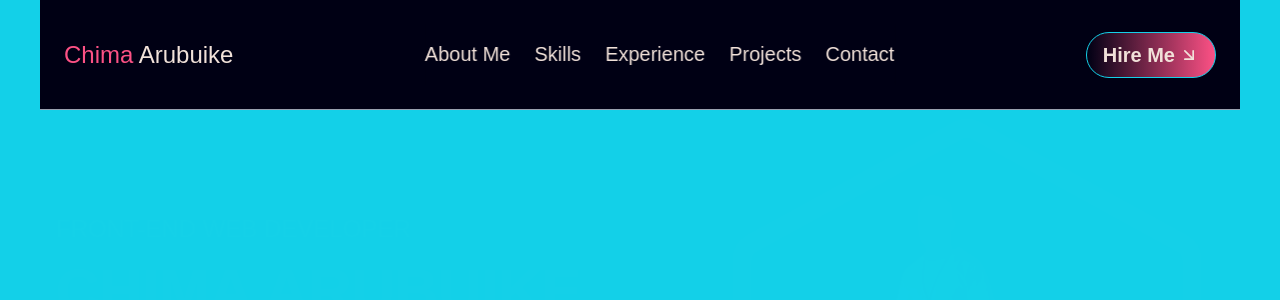
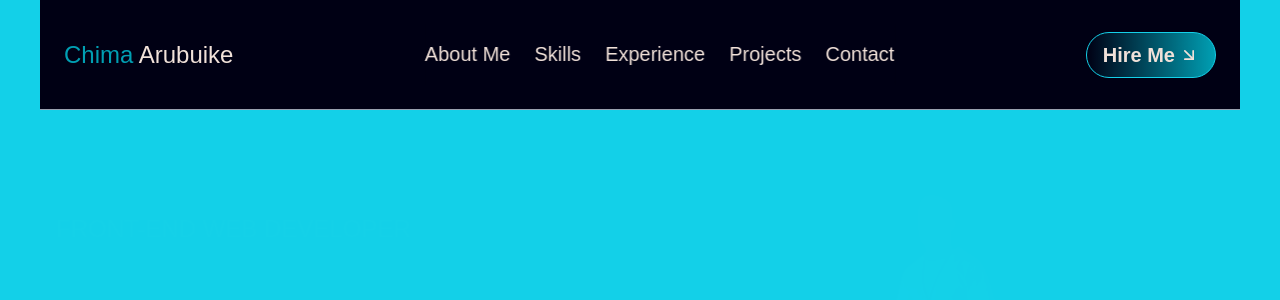
Before and after one commit to Ndukwechima/Arubydev-portfolio, a React (Vite) app: page / in a window 1280 px wide. Shown: the top 300 px of the page. Built offline with nearby package versions, Linux system fonts and the light colour scheme.

Commit message:
Updated the color

```diff
--- a/src/index.css
+++ b/src/index.css
@@ -24,7 +24,7 @@ body {
   --color-cyan: #15d1e9;
   --color-light-cyan: #88e5f0;
   --color-dark-cyan: #009fb3;
-  --color-orange: #fc5185;
+  --color-orange: #009fb3;
   --color-light-orange: #fac27b;
   --color-dark-orange: #d28422;
   --color-grey: #626965;
```
